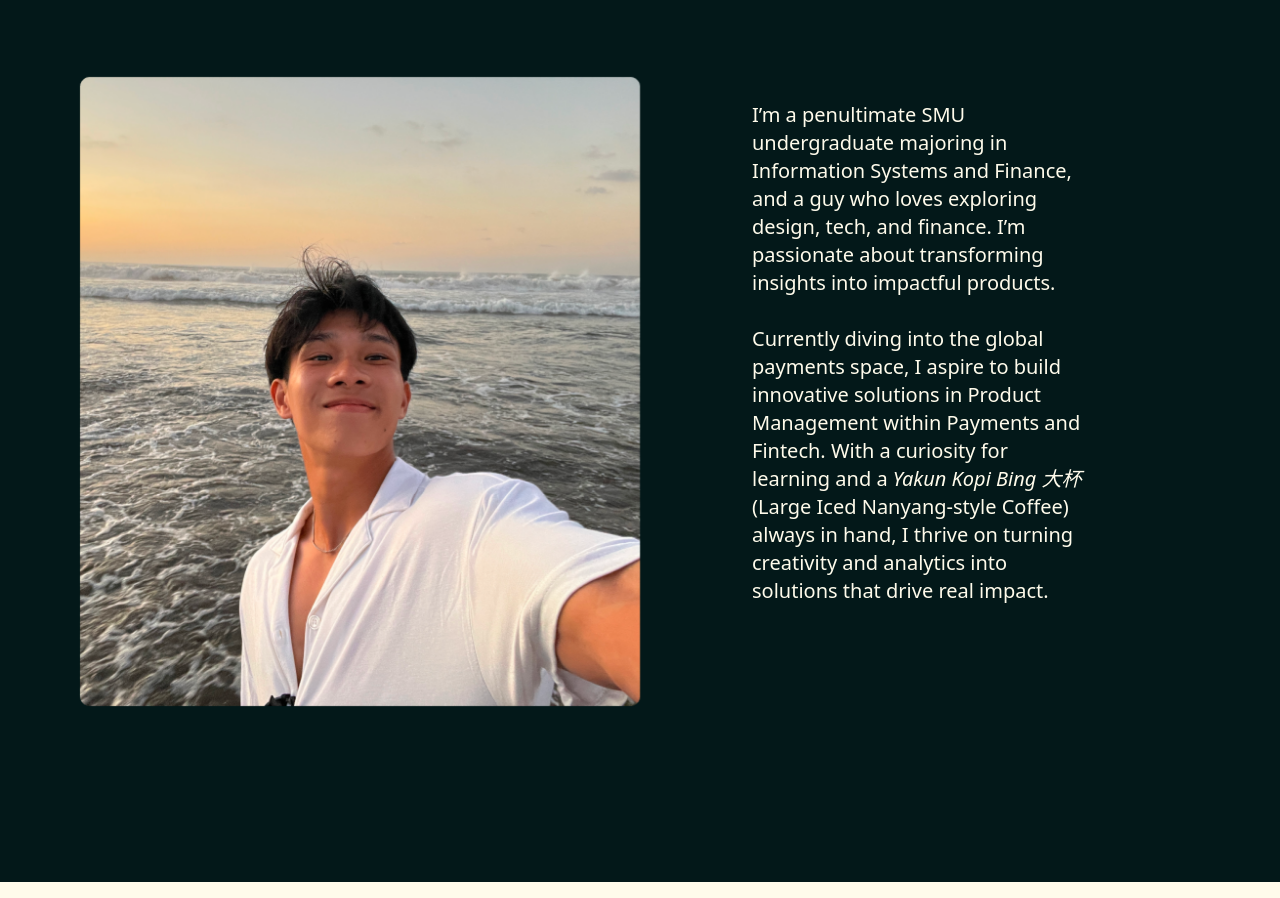
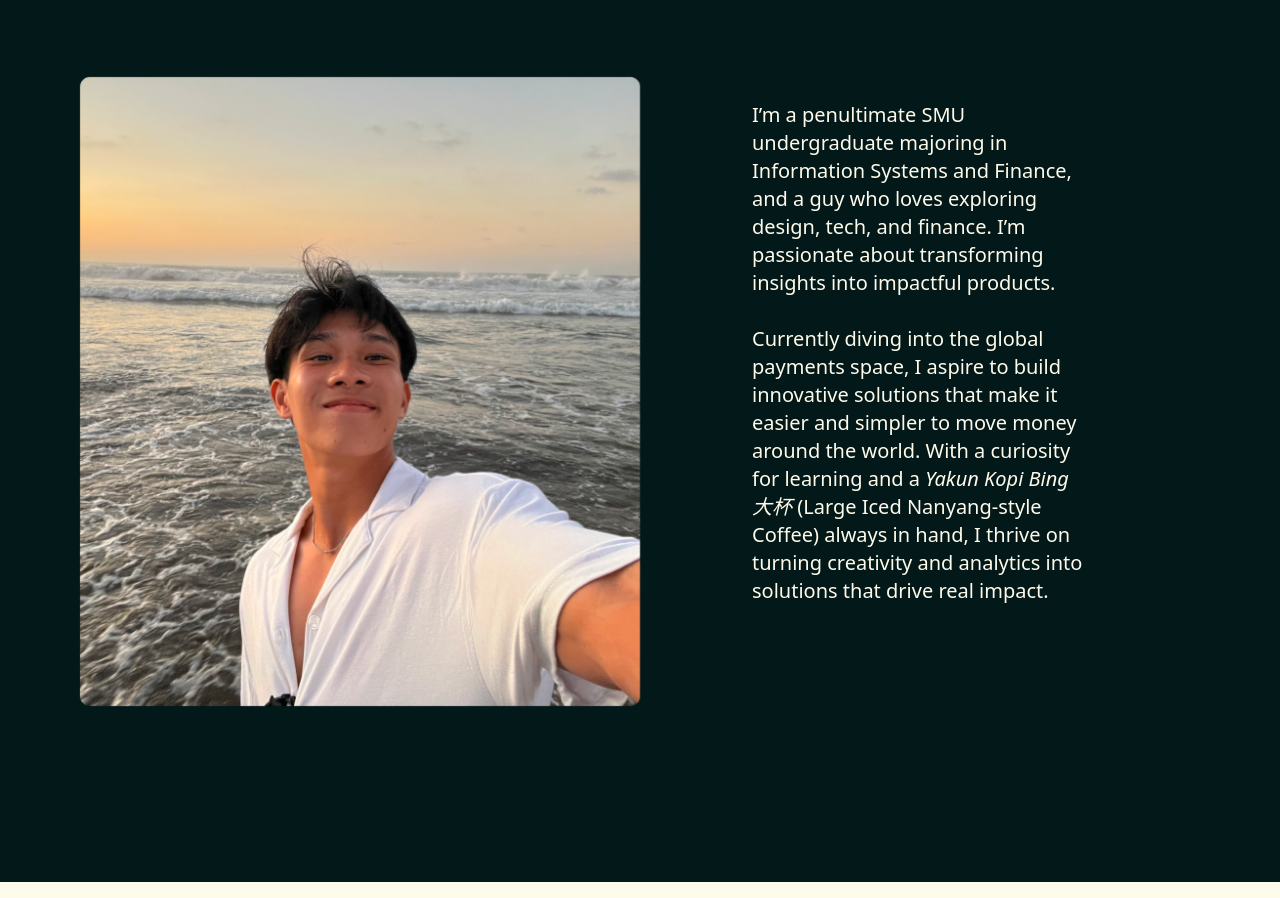
Before and after one commit to ulteare/jonte_portfolio, a website: page index.html in a window 1280 px wide. Shown: the part 1059-1957 px from the top of the page. Drawn offline with nearby package versions, Linux system fonts and the light colour scheme.

Commit message:
updated copy

```diff
--- a/index.html
+++ b/index.html
@@ -102,7 +102,7 @@
                     <span class="text-sm md:text-xs lg:text-xl font-normal leading-loose ">
                         I’m a penultimate SMU undergraduate majoring in Information Systems and Finance, and a guy who loves exploring design, tech, and finance. I’m passionate about transforming insights into impactful products.
                         <br><br>
-                        Currently diving into the global payments space, I aspire to build innovative solutions in Product Management within Payments and Fintech. With a curiosity for learning and a
+                        Currently diving into the global payments space, I aspire to build innovative solutions that make it easier and simpler to move money around the world. With a curiosity for learning and a
                         <span class="italic">Yakun Kopi Bing 大杯 </span>
                         (Large Iced Nanyang-style Coffee) always in hand, I thrive on turning creativity and analytics into solutions that drive real impact.
 
```
